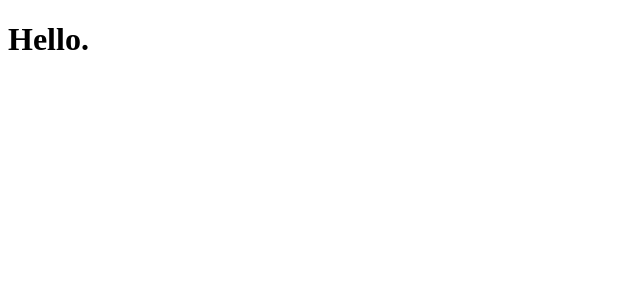
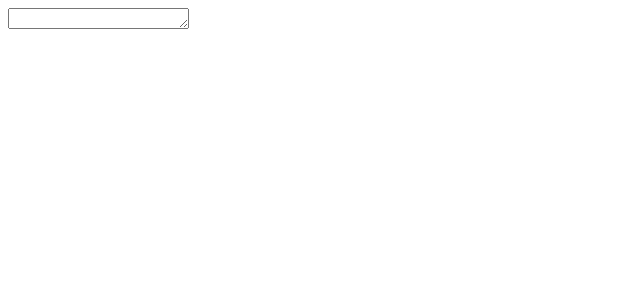
Before and after one commit to kentyisapen/twitter-like-shell, a React app: page / in a window 1280 px wide. Shown: the top 300 px of the page, without its empty margins (0-640 px from the left). Built offline with nearby package versions, Linux system fonts and the light colour scheme.

Commit message:
:sparkle: add: テキストエリア

```diff
--- a/package.json
+++ b/package.json
@@ -38,6 +38,7 @@
   },
   "dependencies": {
     "react": "^18.2.0",
-    "react-dom": "^18.2.0"
+    "react-dom": "^18.2.0",
+    "react-textarea-autosize": "^8.4.0"
   }
 }
--- a/src/web/App.tsx
+++ b/src/web/App.tsx
@@ -1,10 +1,11 @@
 import React from 'react';
 import './App.css';
+import { ChatArea } from './components/ChatArea';
 
 export const App = () => {
   return (
     <div className="container">
-      <h1>Hello.</h1>
+      <ChatArea></ChatArea>
     </div>
   );
 };
--- /dev/null
+++ b/src/web/components/ChatArea.tsx
@@ -0,0 +1,13 @@
+import React from 'react';
+import classes from "../styles/ChatArea.module.css"
+import { InputArea } from './InputArea';
+import { MessageArea } from './MessageArea';
+
+export const ChatArea = () => {
+  return  (
+    <div className={classes.chat_area}>
+      <MessageArea></MessageArea>
+      <InputArea></InputArea>
+    </div>
+  );
+}
--- /dev/null
+++ b/src/web/components/InputArea.tsx
@@ -0,0 +1,12 @@
+import React from 'react';
+import classes from "../styles/InputArea.module.css"
+import TextAreaAutoSize from 'react-textarea-autosize'
+
+export const InputArea = () => {
+
+  return  (
+    <div className={classes.input_area}>
+      <TextAreaAutoSize className={classes.text_area}></TextAreaAutoSize>
+    </div>
+  );
+}
--- /dev/null
+++ b/src/web/components/MessageArea.tsx
@@ -0,0 +1,9 @@
+import React from 'react';
+import classes  from "../styles/MessageArea.module.css"
+
+export const MessageArea = () => {
+  return  (
+    <div className={classes.message_area}>
+    </div>
+  );
+}
--- /dev/null
+++ b/src/web/styles/ChatArea.module.css
@@ -0,0 +1,7 @@
+.chat_area {
+  width: 800px;
+  height: 100vh;
+  margin:0 auto;
+  display: flex;
+  flex-direction : column;
+}
--- /dev/null
+++ b/src/web/styles/InputArea.module.css
@@ -0,0 +1,13 @@
+.input_area {
+  width: 100%;
+  margin:0 auto;
+}
+
+.text_area {
+  padding: 10px;
+  width: calc(100% - 20px);
+  background-color: rgb(239, 243, 244);
+  border: none;
+  border-radius: 10px;
+  resize:none;
+}
--- /dev/null
+++ b/src/web/styles/MessageArea.module.css
@@ -0,0 +1,5 @@
+.message_area {
+  width: 100%;
+  flex-grow: 1;
+  margin:0 auto;
+}
```
Also changed, not shown: src/web/App.css (+2 -0 lines), src/web/types/global.d.ts (added, +7 -0 lines), 1 other file (tests, documents, lock files or other folders).
